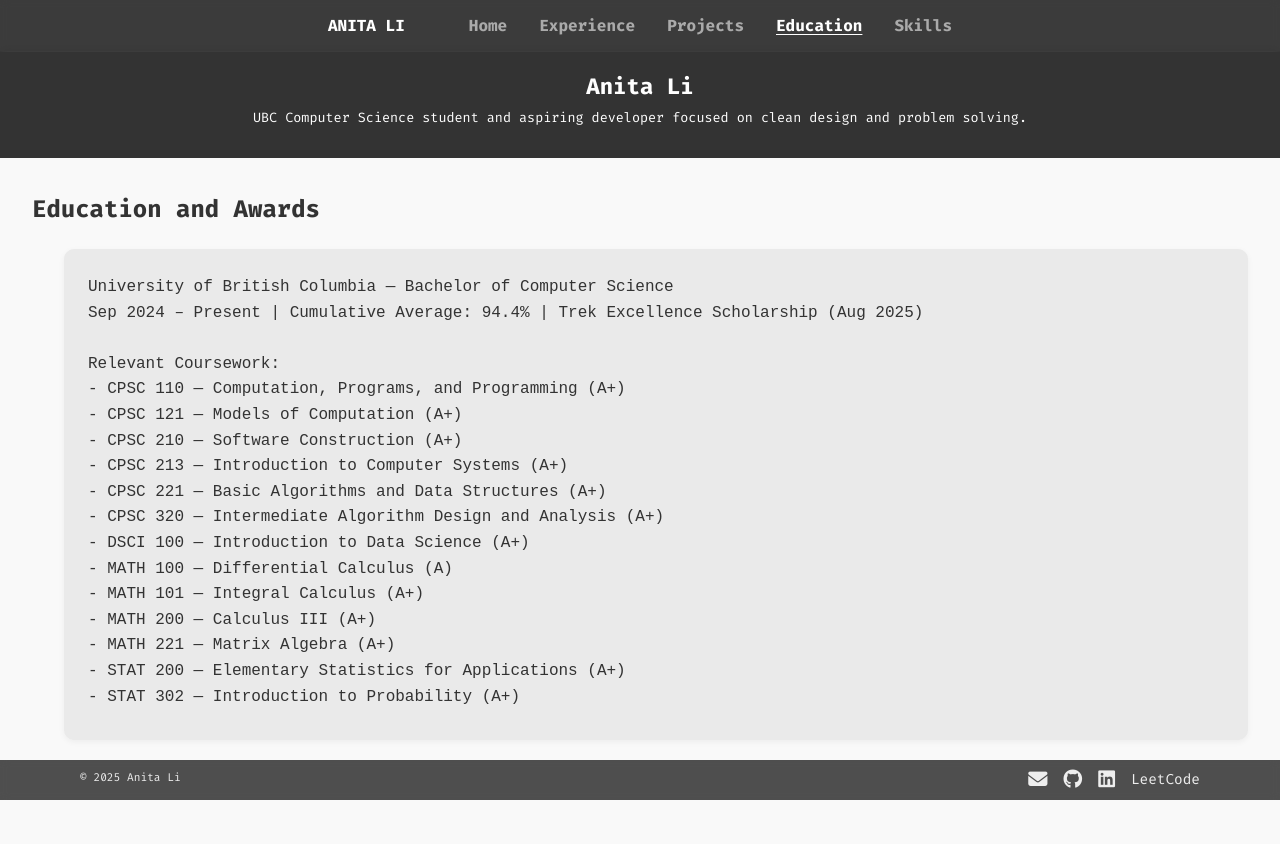
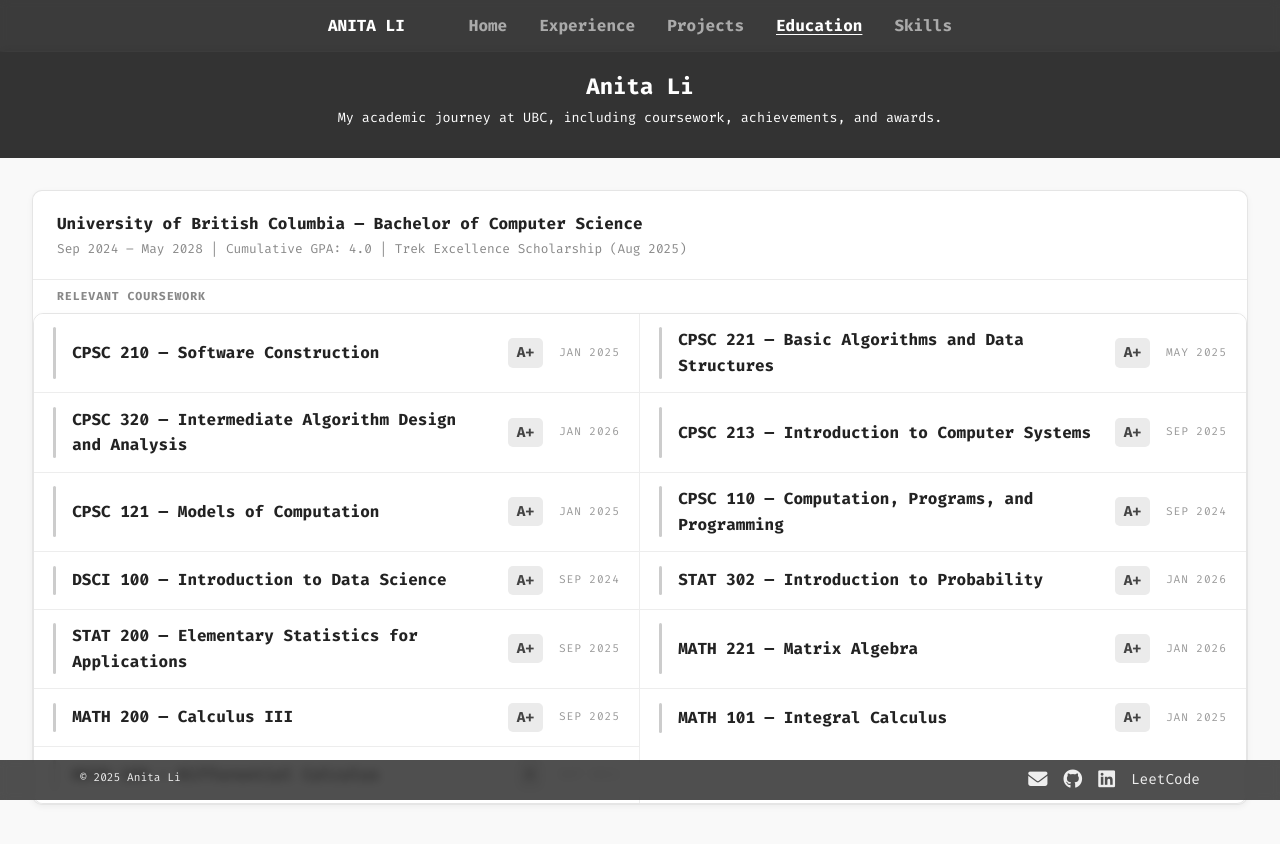
Before and after one commit to anitalidev/AnitasWebsite, a React (Vite) app in the folder frontend/: page /education in a window 1280 px wide. Shown: the top 844 px of the page. Built offline with nearby package versions, Linux system fonts and the light colour scheme; the HTML template or start-up script is replaced by a standard one.

Commit message:
Improve Education page

```diff
--- /dev/null
+++ b/frontend/src/components/CourseItem.jsx
@@ -0,0 +1,10 @@
+export default function CourseItem({ course }) {
+    return (
+        <div className='course-row'>
+            <div className='course-icon' />
+            <span className='course-title'>{course.title}</span>
+            <span className='course-received'>{course.received}</span>
+            <span className='course-date'>{course.date}</span>
+        </div>
+    )
+}
--- a/frontend/src/data/education.js
+++ b/frontend/src/data/education.js
@@ -1,19 +1,22 @@
-const education = `University of British Columbia — Bachelor of Computer Science
-Sep 2024 – Present | Cumulative Average: 94.4% | Trek Excellence Scholarship (Aug 2025)
-
-Relevant Coursework:
-- CPSC 110 — Computation, Programs, and Programming (A+)
-- CPSC 121 — Models of Computation (A+)
-- CPSC 210 — Software Construction (A+)
-- CPSC 213 — Introduction to Computer Systems (A+)
-- CPSC 221 — Basic Algorithms and Data Structures (A+)
-- CPSC 320 — Intermediate Algorithm Design and Analysis (A+)
-- DSCI 100 — Introduction to Data Science (A+)
-- MATH 100 — Differential Calculus (A)
-- MATH 101 — Integral Calculus (A+)
-- MATH 200 — Calculus III (A+)
-- MATH 221 — Matrix Algebra (A+)
-- STAT 200 — Elementary Statistics for Applications (A+)
-- STAT 302 — Introduction to Probability (A+)`
+const education = {
+    title: 'University of British Columbia — Bachelor of Computer Science',
+    details: 'Sep 2024 – May 2028 | Cumulative GPA: 4.0 | Trek Excellence Scholarship (Aug 2025)',
+    coursework: [
+        { title: 'CPSC 210 — Software Construction', received: 'A+', date: 'Jan 2025' },
+        { title: 'CPSC 221 — Basic Algorithms and Data Structures', received: 'A+', date: 'May 2025' },
+        { title: 'CPSC 320 — Intermediate Algorithm Design and Analysis', received: 'A+', date: 'Jan 2026' },
+        { title: 'CPSC 213 — Introduction to Computer Systems', received: 'A+', date: 'Sep 2025' },
+        { title: 'CPSC 121 — Models of Computation', received: 'A+', date: 'Jan 2025' },
+        { title: 'CPSC 110 — Computation, Programs, and Programming', received: 'A+', date: 'Sep 2024' },
+        { title: 'DSCI 100 — Introduction to Data Science', received: 'A+', date: 'Sep 2024' },
+        { title: 'STAT 302 — Introduction to Probability', received: 'A+', date: 'Jan 2026' },
+        { title: 'STAT 200 — Elementary Statistics for Applications', received: 'A+', date: 'Sep 2025' },
+        { title: 'MATH 221 — Matrix Algebra', received: 'A+', date: 'Jan 2026' },
+        { title: 'MATH 200 — Calculus III', received: 'A+', date: 'Sep 2025' },
+        { title: 'MATH 101 — Integral Calculus', received: 'A+', date: 'Jan 2025' },
+        { title: 'MATH 100 — Differential Calculus', received: 'A', date: 'Sep 2024' },
+    ]
+}
 
 export default education
+// Later can turn into a list of source + the certificates/educations I got from them
--- a/frontend/src/index.css
+++ b/frontend/src/index.css
@@ -648,3 +648,113 @@ pre {
         gap: 0.6rem;
     }
 }
+
+/* ========== Education ========== */
+.education-row {
+    background: #fff;
+    border: 1px solid rgba(0, 0, 0, 0.1);
+    border-radius: 10px;
+    overflow: hidden;
+    box-shadow: 0 2px 6px rgba(0, 0, 0, 0.05);
+    margin-bottom: 2rem;
+}
+
+.education-header {
+    padding: 1.2rem 1.5rem;
+    border-bottom: 1px solid rgba(0, 0, 0, 0.08);
+}
+
+.education-title {
+    font-size: 1rem;
+    font-weight: bold;
+    color: #222;
+    margin: 0 0 0.2rem;
+}
+
+.education-details {
+    font-size: 0.8rem;
+    color: #888;
+    margin: 0;
+}
+
+.education-coursework-label {
+    font-size: 0.72rem;
+    font-weight: bold;
+    color: #888;
+    text-transform: uppercase;
+    letter-spacing: 0.08em;
+    padding: 0.5rem 1.5rem 0.4rem;
+    margin: 0;
+}
+
+/* ========== Course Items ========== */
+.course-block {
+    display: grid;
+    grid-template-columns: repeat(2, 1fr);
+    border: 1px solid rgba(0, 0, 0, 0.1);
+    border-radius: 10px;
+    overflow: hidden;
+    box-shadow: 0 2px 6px rgba(0, 0, 0, 0.05);
+}
+
+.course-row {
+    display: flex;
+    align-items: center;
+    gap: 1rem;
+    padding: 0.85rem 1.2rem;
+    background: #fff;
+    border-bottom: 1px solid rgba(0, 0, 0, 0.07);
+}
+
+.course-row {
+    transition: background-color 0.15s ease;
+}
+
+.course-row:hover {
+    background-color: #f5f5f5;
+}
+
+.course-row:nth-child(odd) {
+    border-right: 1px solid rgba(0, 0, 0, 0.07);
+}
+
+.course-row:nth-last-child(-n+2) {
+    border-bottom: none;
+}
+
+.course-icon {
+    width: 3px;
+    min-width: 3px;
+    align-self: stretch;
+    background: #ccc;
+    border-radius: 2px;
+    flex-shrink: 0;
+}
+
+.course-title {
+    font-size: 1rem;
+    font-weight: bold;
+    color: #222;
+    flex: 1;
+    min-width: 0;
+}
+
+.course-received {
+    font-size: 0.9rem;
+    font-weight: bold;
+    color: #444;
+    background: #ebebeb;
+    border-radius: 5px;
+    padding: 0.2rem 0.55rem;
+    white-space: nowrap;
+    flex-shrink: 0;
+}
+
+.course-date {
+    font-size: 0.7rem;
+    color: #999;
+    letter-spacing: 0.08em;
+    text-transform: uppercase;
+    white-space: nowrap;
+    flex-shrink: 0;
+}
--- a/frontend/src/pages/Education.jsx
+++ b/frontend/src/pages/Education.jsx
@@ -1,17 +1,15 @@
-import About from '../sections/About.jsx'
 import NavigationBar from "../components/NavigationBar.jsx";
 import Footer from "../sections/Footer.jsx";
 import TitleCard from "../components/TitleCard.jsx";
-
-import education from "../data/education.js";
+import EducationSection from "../sections/EducationSection.jsx";
 
 export default function Education({ navs }) {
     return (
         <>
             <NavigationBar navs={navs} title='ANITA LI'/>
             <div className='main-content'>
-                <TitleCard title='Anita Li' description='UBC Computer Science student and aspiring developer focused on clean design and problem solving.' />
-                <About id='eduAndAwards' title='Education and Awards' content={education} />
+                <TitleCard title='Anita Li' description='My academic journey at UBC, including coursework, achievements, and awards.' />
+                <EducationSection id='eduAndAwards' title='Education and Awards' />
             </div>
             <Footer />
         </>
--- a/frontend/src/pages/Experience.jsx
+++ b/frontend/src/pages/Experience.jsx
@@ -10,7 +10,7 @@ export default function Experience({ navs }) {
         <>
             <NavigationBar navs={navs} title='ANITA LI'/>
             <div className='main-content'>
-                <TitleCard title='Anita Li' description='UBC Computer Science student and aspiring developer focused on clean design and problem solving.' />
+                <TitleCard title='Anita Li' description='Internships, part-time roles, and volunteering — where I have put my skills to work.' />
                 <Experiences id='wexperience' title='Work Experience' experiences={workExperiences}/>
                 <Experiences id='vexperience' title='Volunteer Experience' experiences={volExperiences}/>
             </div>
--- a/frontend/src/pages/Project.jsx
+++ b/frontend/src/pages/Project.jsx
@@ -10,7 +10,7 @@ export default function Project({ navs }) {
         <>
             <NavigationBar navs={navs} title='ANITA LI'/>
             <div className='main-content'>
-                <TitleCard title='Anita Li' description='UBC Computer Science student and aspiring developer focused on clean design and problem solving.' />
+                <TitleCard title='Projects' description='Personal projects, course work, and hackathons — things I have built and problems I have solved.' />
                 <Projects id='projects' title='Project' projects={projects}/>
                 <Projects id='hackathons' title='Hackathons' projects={hackathonProjects}/>
             </div>
--- /dev/null
+++ b/frontend/src/sections/EducationSection.jsx
@@ -0,0 +1,19 @@
+import education from "../data/education.js";
+import CourseItem from "../components/CourseItem.jsx";
+
+export default function EducationSection() {
+    return (
+        <div className='education-row'>
+            <div className='education-header'>
+                <h3 className='education-title'>{education.title}</h3>
+                <p className='education-details'>{education.details}</p>
+            </div>
+            <p className='education-coursework-label'>Relevant Coursework</p>
+            <div className='course-block'>
+                {education.coursework.map((course) => (
+                    <CourseItem key={course.title} course={course} />
+                ))}
+            </div>
+        </div>
+    )
+}
```
Also changed, not shown: frontend/src/components/BigTitleCard.jsx (added).
